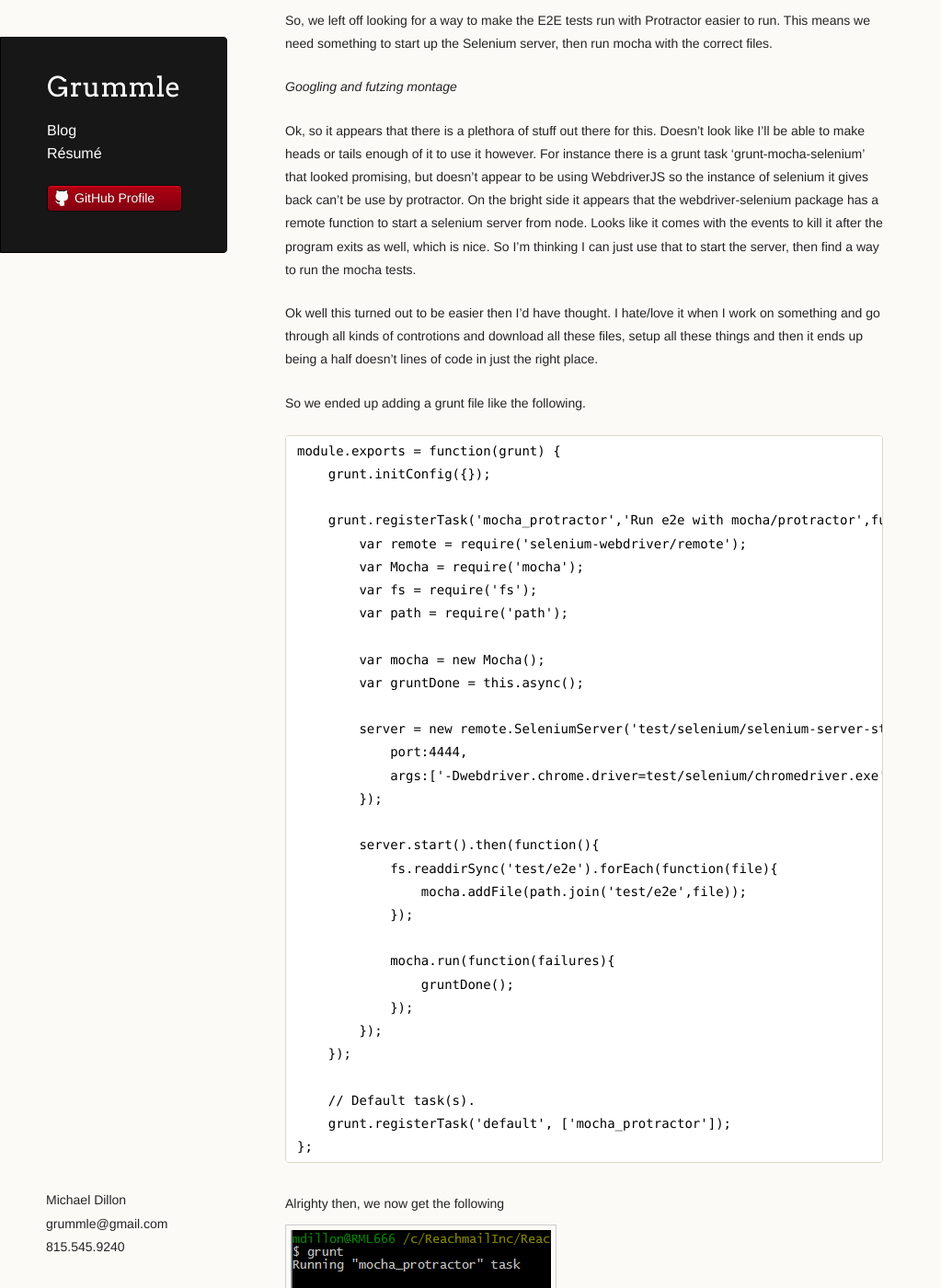
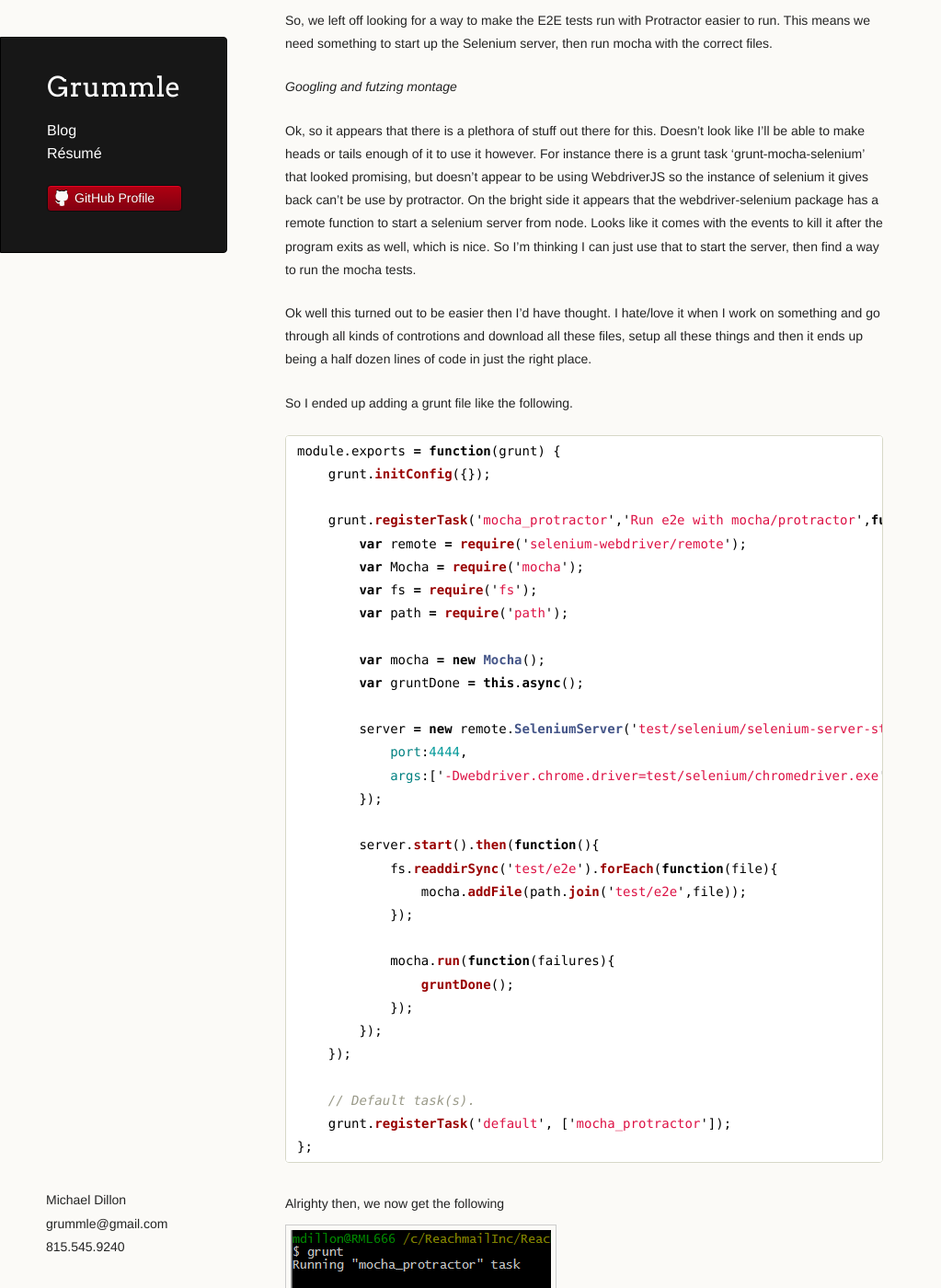
Before and after one commit to Grummle/grummle.github.io, a Jekyll site: the page built from _posts/2013-08-26-Angular-Day-2.md, in a window 1280 px wide and 1400 px high. Shown: the whole window at 92% size, without its empty margins (0-1023 px from the left). Built offline with Jekyll 4.4.1, drawn with Linux system fonts in a browser that asks for light colours; some of the changed text lies outside the part shown.

Commit message:
typo fixes

````diff
--- a/_posts/2013-08-26-Angular-Day-2.md
+++ b/_posts/2013-08-26-Angular-Day-2.md
@@ -15,11 +15,11 @@ comes with the events to kill it after the program exits as well, which is nice.
 tests.
 
 Ok well this turned out to be easier then I'd have thought. I hate/love it when I work on something and go through all kinds of controtions and download all these files,
-setup all these things and then it ends up being a half doesn't lines of code in just the right place.
+setup all these things and then it ends up being a half dozen lines of code in just the right place.
 
-So we ended up adding a grunt file like the following.
+So I ended up adding a grunt file like the following.
 
-```
+```javascript
 module.exports = function(grunt) {
     grunt.initConfig({});
 
````
Also changed, not shown: other parts of _posts/2013-08-26-Angular-Day-2.md (+1 -2 lines), _posts/2013-08-23-Angular-From-Scratch.md (+8 -12 lines).
